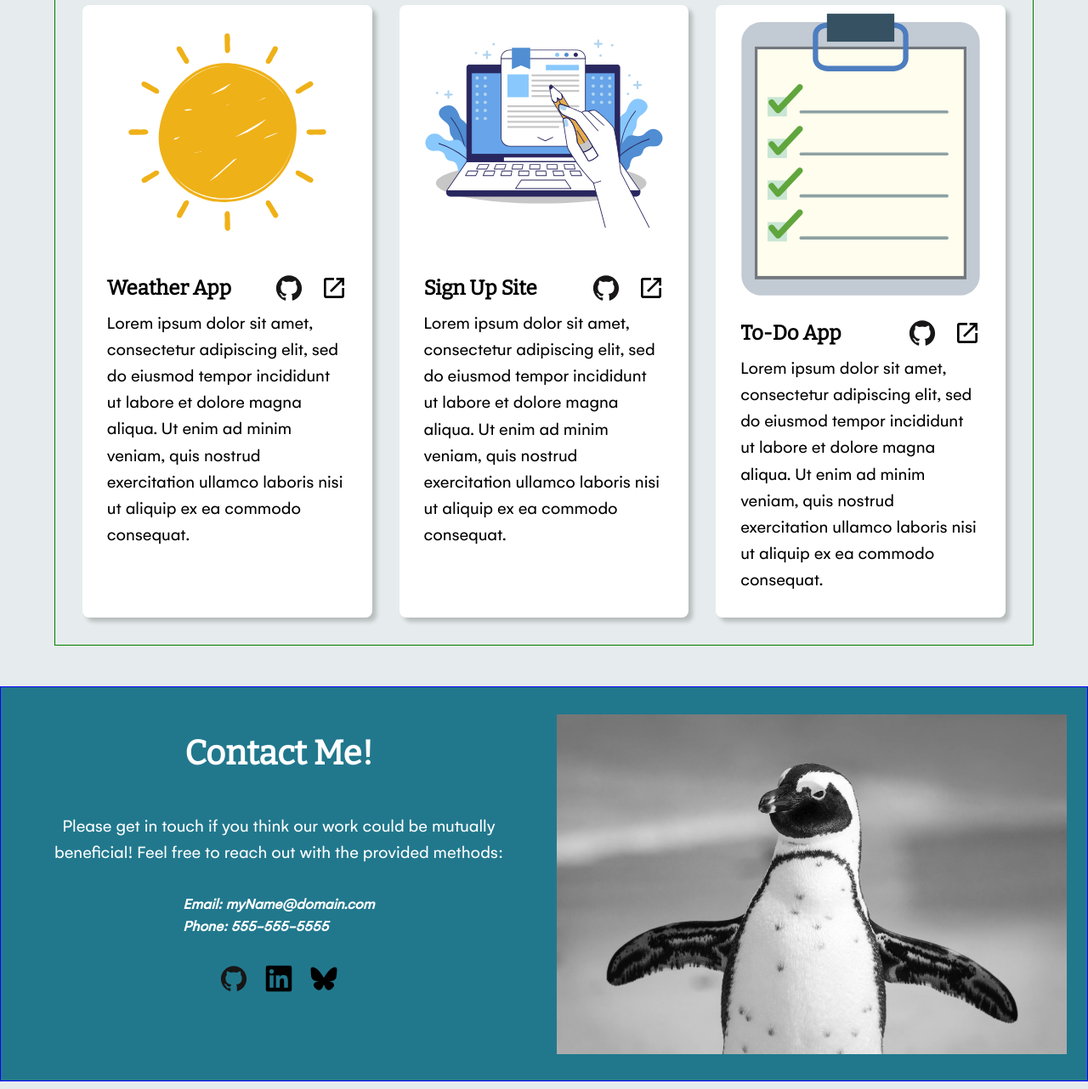
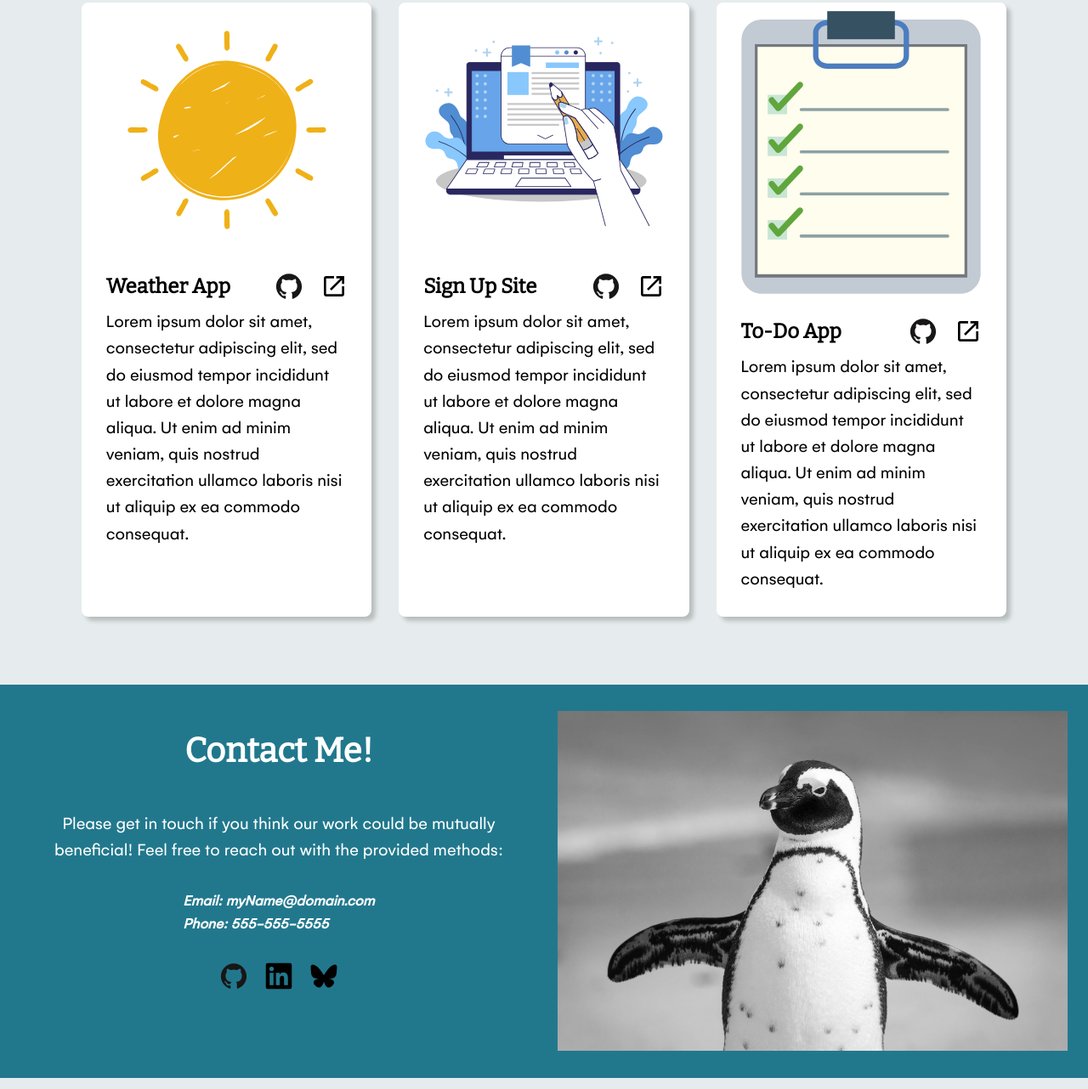
Before and after one commit to Q-Chan97/homepage, a website built with webpack: page src/template.html in a window 1280 px wide. Shown: the part 1497-2779 px from the top of the page at 85% size. Built offline with nearby package versions, Linux system fonts and the light colour scheme.

Commit message:
feat: Remove layout guidelines

```diff
--- a/src/styles.css
+++ b/src/styles.css
@@ -61,16 +61,7 @@ p, h1, h2, h3, h4, h5, h6 {
 /* Basic Layouts */
 
 header {
-    border: 1px solid red;
     margin: 3rem 2rem;
-}
-
-section.two {
-    border: 1px solid green;
-}
-
-section.three {
-    border: 1px solid blue;
 }
 
 header, main {
--- a/src/template.html
+++ b/src/template.html
@@ -27,7 +27,7 @@
       </div>
     </header>
     <main>
-      <section class="organizer two">
+      <section class="organizer">
         <h2 class="heading-title">My Work</h2>
         <div class="projects-wrapper">
           <article class="project-card">
@@ -112,7 +112,7 @@
       </section>
     </main>
     <footer>
-      <section id="contact-section" class="three">
+      <section id="contact-section">
         <div class="contact-wrapper">
           <h2 class="heading-title">Contact Me!</h2>
           <p class="contact-text">Please get in touch if you think our work could be mutually beneficial! Feel free to reach out with the provided methods:</p>
```
